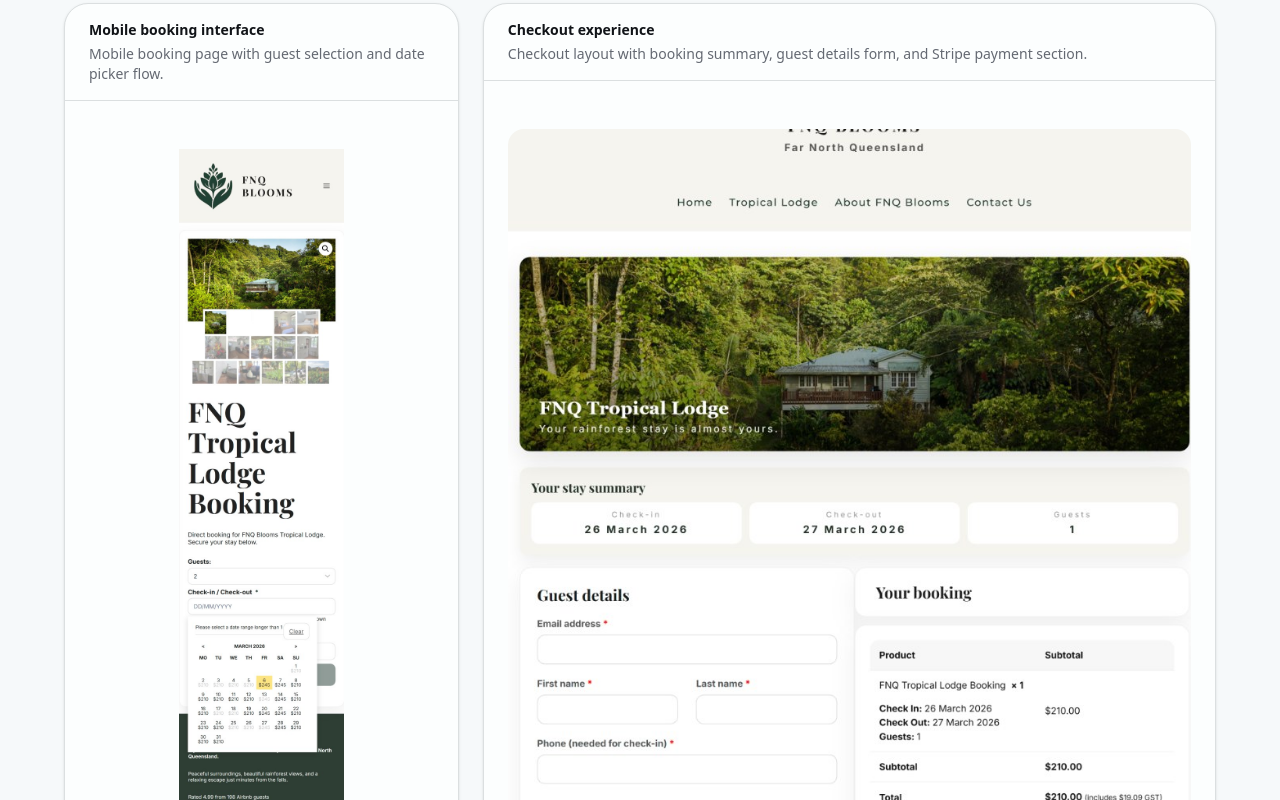
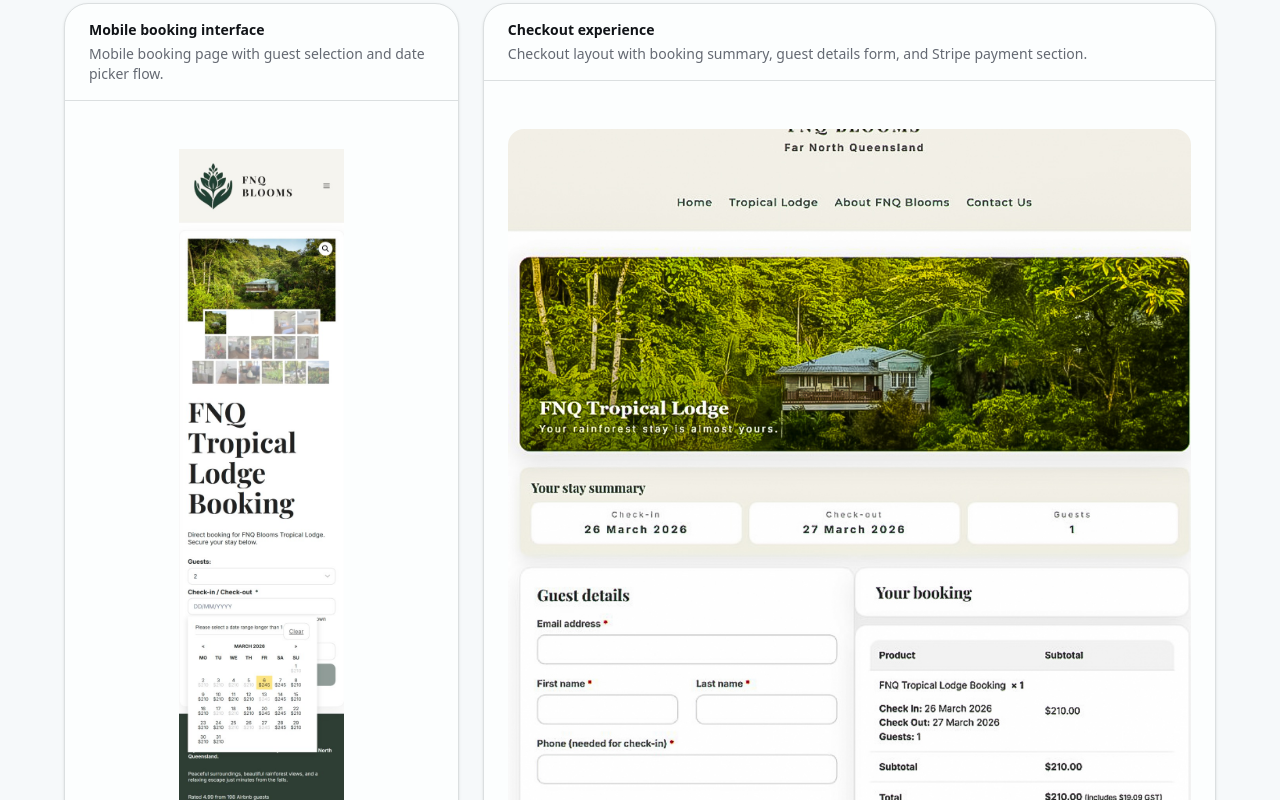
Before and after one commit to dbarriere89-design/db-websites, a Next.js app: page /work/fnq-lodge in a window 1280 px wide. Shown: the part 2260-3060 px from the top of the page. Built offline with nearby package versions, Linux system fonts and the light colour scheme.

Commit message:
Replace checkout screenshot with sharper version

```diff
--- a/app/work/fnq-lodge/page.tsx
+++ b/app/work/fnq-lodge/page.tsx
@@ -33,7 +33,7 @@ const HERO_IMAGE = "/work/fnq-lodge/hero.jpg"
 const BEFORE_IMAGE = "/work/fnq-lodge/before.jpg"
 const AFTER_IMAGE = "/work/fnq-lodge/after.jpg"
 const BOOKING_MOBILE_IMAGE = "/work/fnq-lodge/booking-mobile.jpg"
-const CHECKOUT_DESKTOP_IMAGE = "/work/fnq-lodge/checkout-desktop.jpg"
+const CHECKOUT_DESKTOP_IMAGE = "/work/fnq-lodge/checkout-desktop-sharp.jpg"
 
 export default function FNQLodgePage() {
   return (
```
Also changed, not shown: public/work/fnq-lodge/checkout-desktop-sharp.jpg (added).
